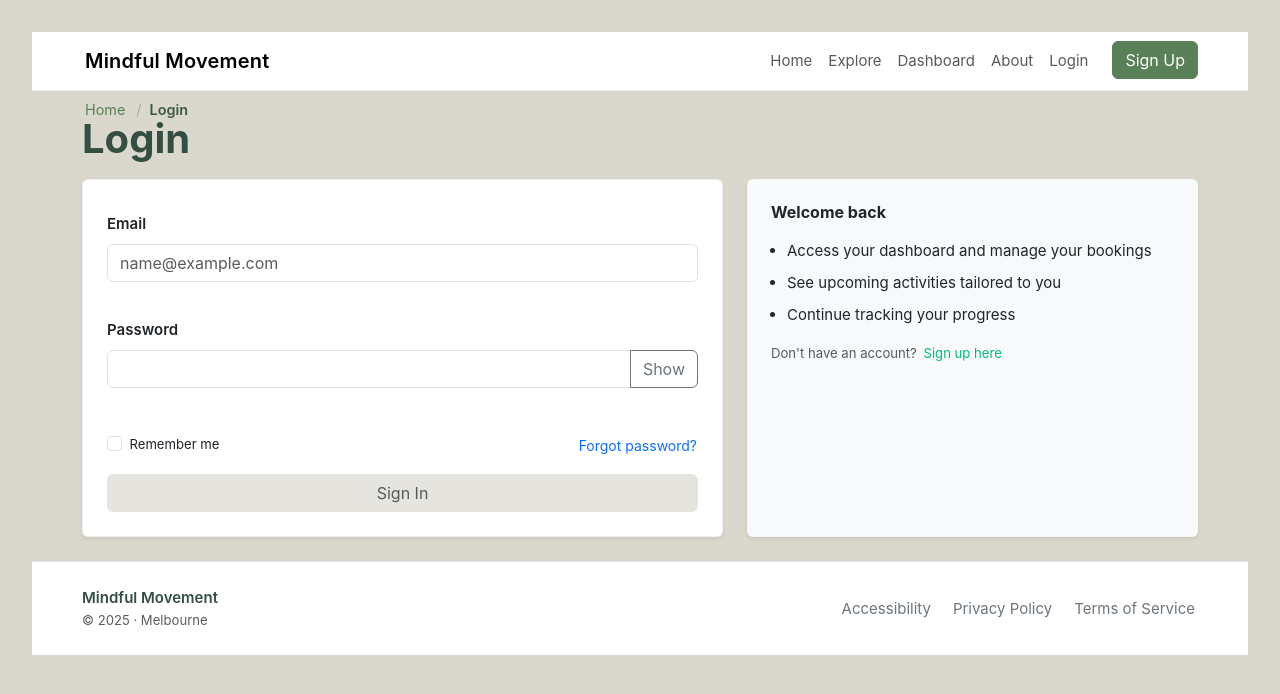
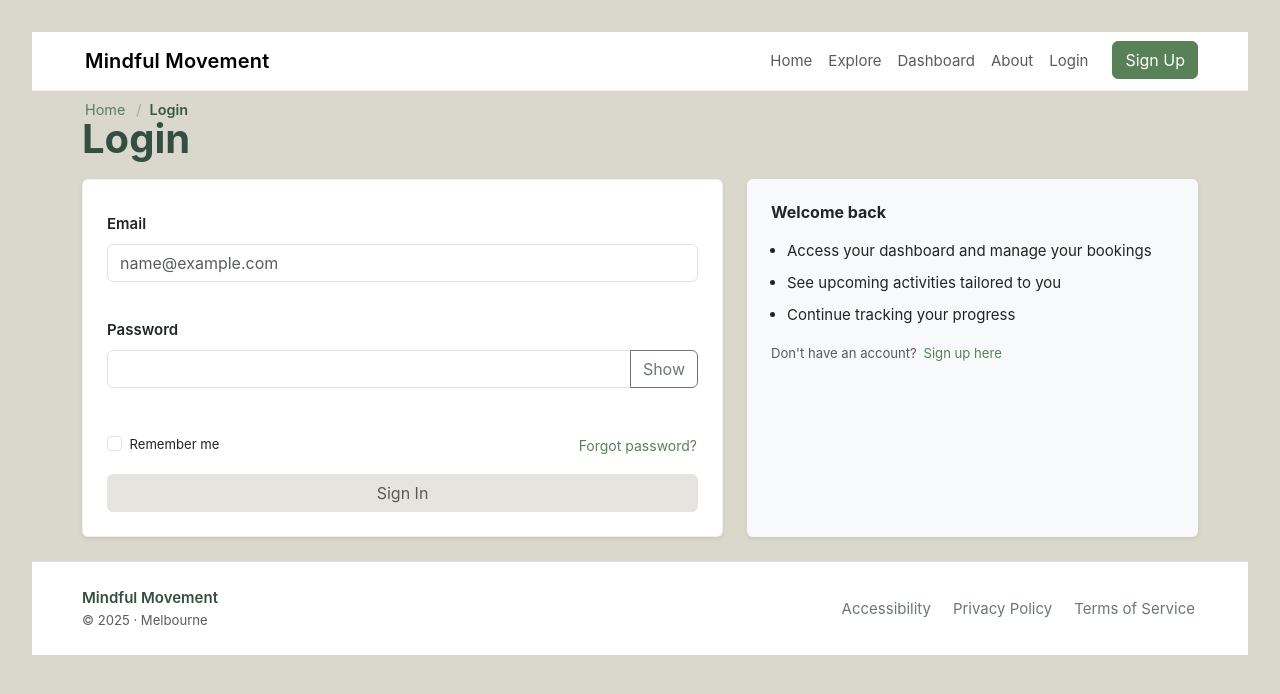
Before and after one commit to YipuXu/FIT5032, a Vue app: page /login in a window 1280 px wide. Shown: the top 694 px of the page. Built offline with nearby package versions, Linux system fonts and the light colour scheme; no server answers.

Commit message:
Update the login page style, adjust the color of buttons and links to #588157, and add theme colors to checkboxes to enhance the consistency and readability of the user interface.

```diff
--- a/src/pages/Login.vue
+++ b/src/pages/Login.vue
@@ -162,6 +162,7 @@ function handleForgotPassword() {
                     type="button"
                     class="btn btn-link btn-sm p-0 text-decoration-none"
                     @click="handleForgotPassword"
+                    style="color: #588157"
                   >
                     Forgot password?
                   </button>
@@ -179,7 +180,7 @@ function handleForgotPassword() {
                   :style="
                     !canSubmit
                       ? { backgroundColor: '#DAD7CD', borderColor: '#DAD7CD', color: '#000000' }
-                      : {}
+                      : { backgroundColor: '#588157', borderColor: '#588157' }
                   "
                 >
                   <span
@@ -208,7 +209,10 @@ function handleForgotPassword() {
             </ul>
             <div class="small text-muted">
               Don't have an account?
-              <router-link :to="{ name: 'register' }" class="text-decoration-none"
+              <router-link
+                :to="{ name: 'register' }"
+                class="text-decoration-none"
+                style="color: #588157"
                 >Sign up here</router-link
               >
             </div>
@@ -231,4 +235,16 @@ function handleForgotPassword() {
   line-height: 1.25;
   font-weight: 400;
 }
+/* Theme checkbox color */
+.form-check-input {
+  accent-color: #588157;
+}
+.form-check-input:checked {
+  background-color: #588157;
+  border-color: #588157;
+}
+.form-check-input:focus {
+  border-color: #588157;
+  box-shadow: 0 0 0 0.2rem rgba(88, 129, 87, 0.25);
+}
 </style>
```
